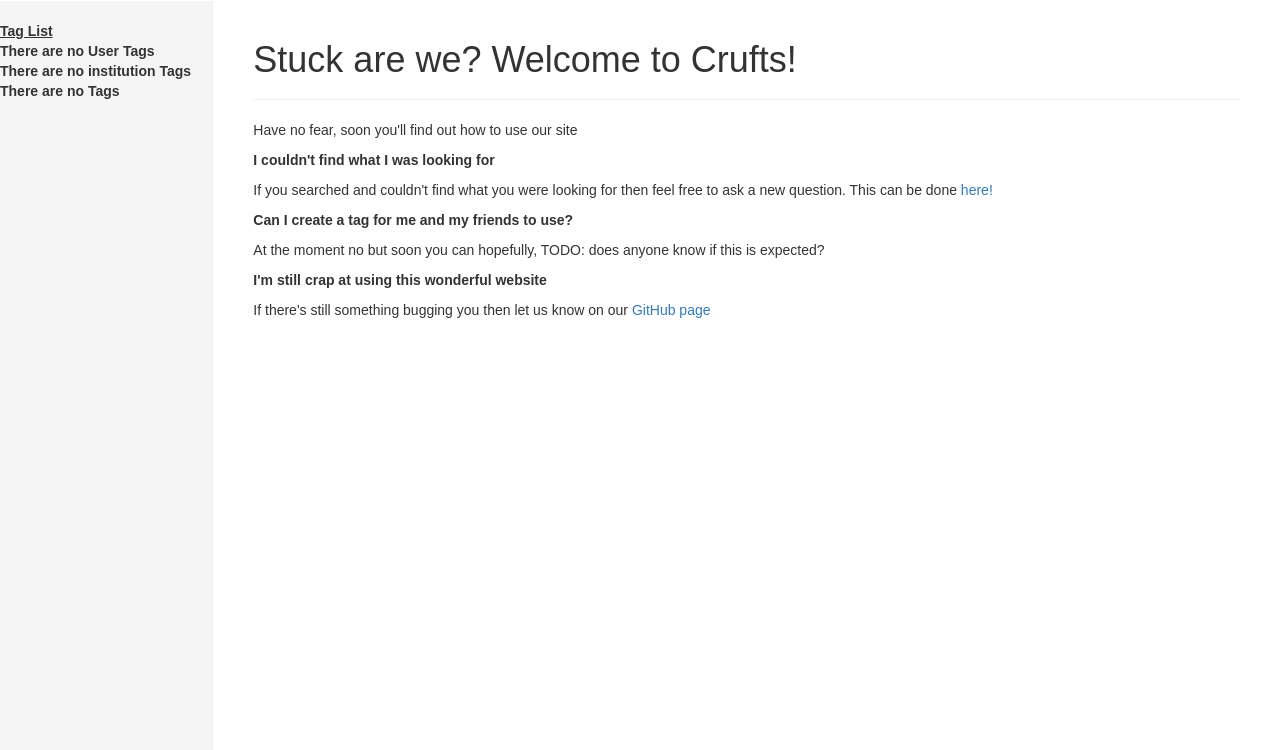
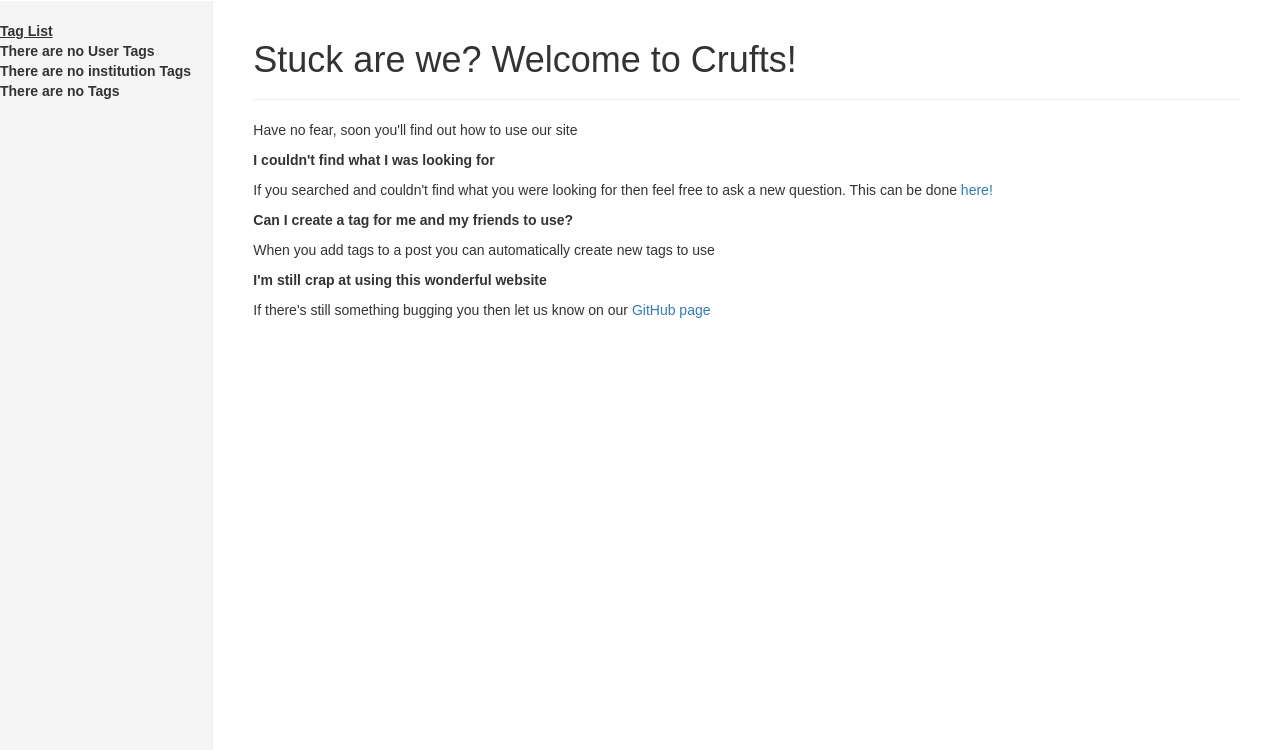
Before and after one commit to projectgoav/studeso, a Django app: template bark/templates/bark/help.html in a window 1280 px wide. Shown: the part 50-800 px from the top of the page. Run offline with Django 3.2, Linux system fonts and the light colour scheme; the template is opened without the code that fills it, so the values that code supplies are empty; parts of the project's set-up code (start-up, migrations or seed data) failed here and were passed over; some libraries are stand-ins or nearby versions.

Commit message:
search works

```diff
--- a/bark/bark/views/views.py
+++ b/bark/bark/views/views.py
@@ -128,11 +128,12 @@ def addPost(request):
 # Search view
 def search(request):
     if request.method=="POST":
-        query = request.POST['query']
+        query = request.POST.get('query',None)
     else:
         query = ''
 
-    posts = Post.objects.filter(tag__name__contains=query).order_by('-rating')[:10]
+    posts = Post.objects.filter(tag__name__contains=query.strip()).order_by('-rating')[:10]
+    print query
 
     return render(request,'bark/search.html', {'posts':posts})
 
--- a/bark/templates/bark/help.html
+++ b/bark/templates/bark/help.html
@@ -20,7 +20,7 @@
 
 <p><b> Can I create a tag for me and my friends to use?</b></p>
 
-<p>At the moment no but soon you can hopefully, TODO: does anyone know if this is expected? </p>
+<p>When you add tags to a post you can automatically create new tags to use </p>
 
 <p><b> I'm still crap at using this wonderful website</b></p>
 
--- a/bark/templates/base.html
+++ b/bark/templates/base.html
@@ -40,9 +40,10 @@
       <!-- Collect the nav links, forms, and other content for toggling -->
       <div class="collapse navbar-collapse" id="bs-example-navbar-collapse-1">
         <ul class="nav navbar-nav">
-        <form class="navbar-form navbar-left" role="search" action="{% url 'search' %}">
+        <form class="navbar-form navbar-left" id= "search" role="search" method="post" action="{% url 'search' %}">
+        {% csrf_token %}
           <div class="form-group">
-            <input type="text" class="form-control" placeholder="Search Bark"/>
+            <input type="text" name = "query" id="query" value="" class="form-control" placeholder="Search Bark"/>
           </div>
           <button type="submit" class="btn btn-default btn-warning">Go Fetch</button>
         </form>
```
